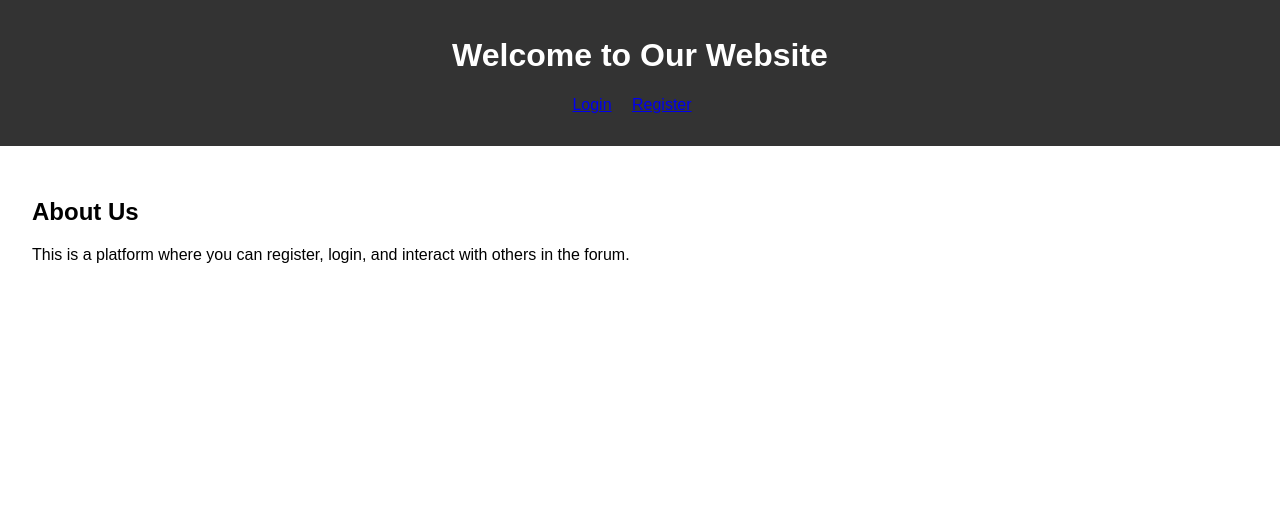
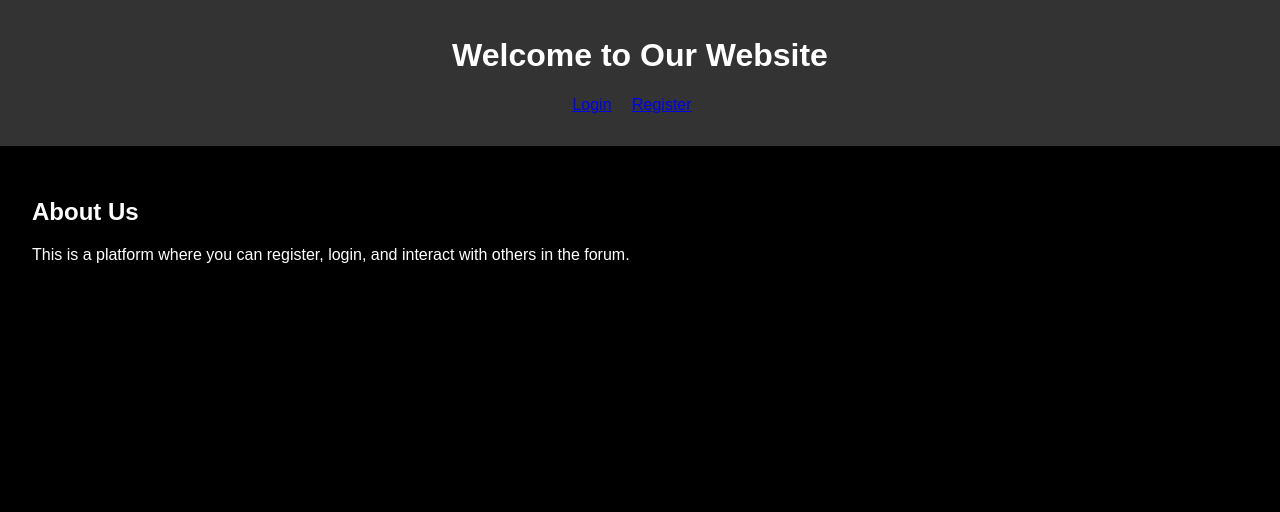
Before and after one commit to Lioneruser4/flappy-bird-game.github.io, a PHP site: page / in a window 1280 px wide. Shown: the top 512 px of the page. Run offline with PHP 8.4, Linux system fonts and the light colour scheme.

Commit message:
Update styles.css

```diff
--- a/styles.css
+++ b/styles.css
@@ -2,6 +2,8 @@ body {
     font-family: Arial, sans-serif;
     margin: 0;
     padding: 0;
+    background-color: #000; /* Arka plan rengi siyah */
+    color: #fff; /* Yazı rengi beyaz */
 }
 
 header {
```
